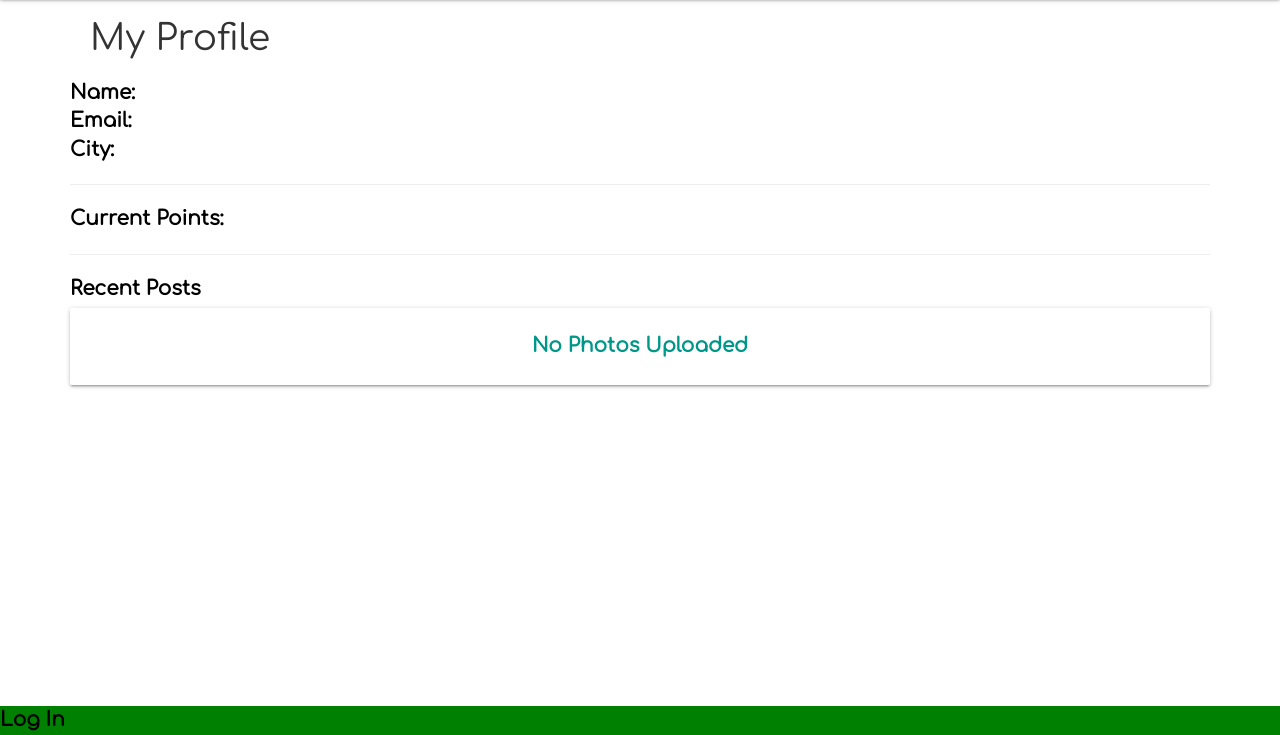
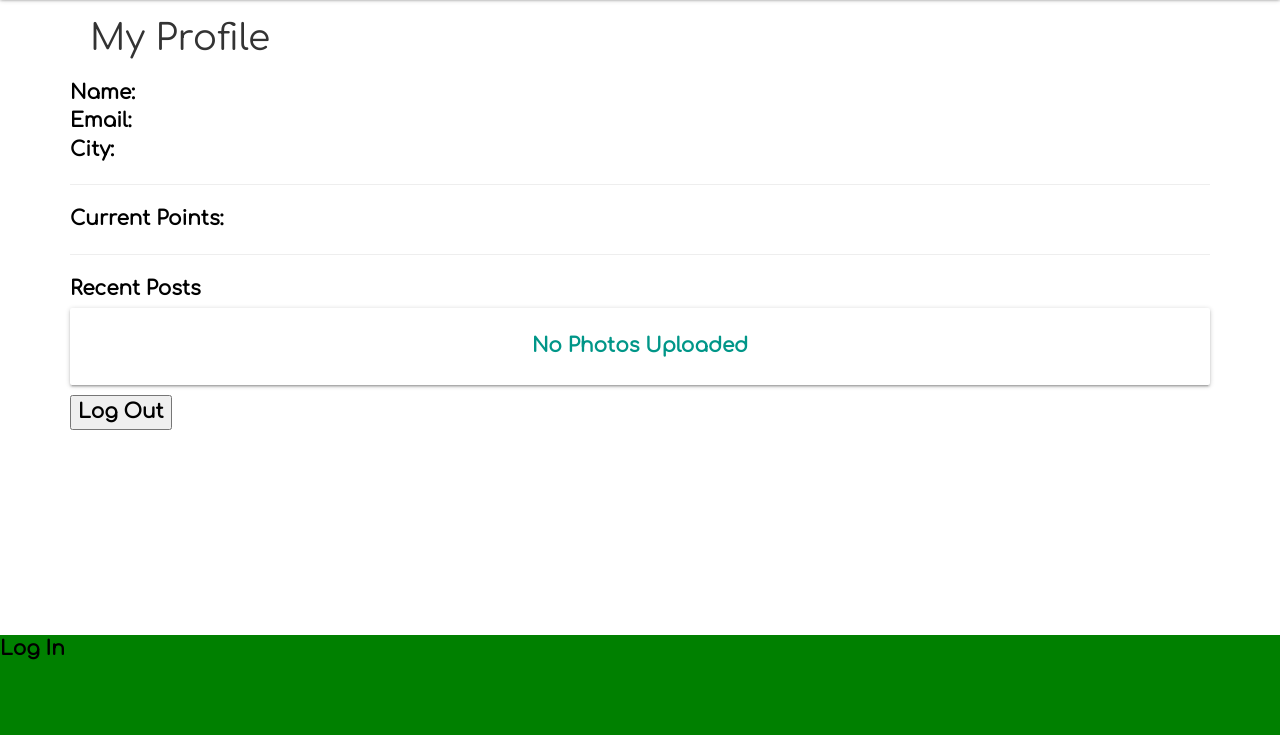
Before and after one commit to nhasley/ECO-App-Python, a Django app: page /profile/ in a window 1280 px wide. Shown: the part 65-800 px from the top of the page. Run offline with Django 3.2, Linux system fonts and the light colour scheme; some libraries are stand-ins or nearby versions.

Commit message:
styling to pictures. corrected card and image dimensions. Logout on profile screen and taken off footer. footer stick

```diff
--- a/main_app/templates/base.html
+++ b/main_app/templates/base.html
@@ -24,17 +24,16 @@
       </div>
     </nav>
   </header>
-  <main class="container">
+  <main class="container" style="padding-bottom: 120px;">
     {% block content %}
     {% endblock %}
   </main>
-  <footer class="page-footer">
+  <footer class="page-footer" style="position: fixed; left: 0; bottom: 0; height: 100px; width: 100%;">
     {% if user.is_authenticated %}
     <ul class="center">
-        <li><a href="{%url 'posts'%}" id="textb"><i class="fas fa-camera-retro" style="font-size:25px; color: white;"></i> Posts</a></li>
-        <li><a href="{% url 'posts_create' %}" id="textb"><i class="fas fa-plus-circle" style="font-size: 25px; color: white;"></i>ADD</a></li>
-        <li><a href="{%url 'profile'%}" id="textb"><i class="glyphicon glyphicon-user" style="font-size:25px; color: white;"></i> Profile</a></li>
-        <li><a href="{% url 'logout' %}" id="textb">Log Out</a></li>
+        <li><a href="{%url 'posts'%}" id="textb"><i class="fas fa-camera-retro" style="font-size:40px; color: white; display: flex; justify-content: center;"></i> Posts</a></li>
+        <li><a href="{% url 'posts_create' %}" id="textb"><i class="fas fa-plus-circle" style="font-size: 40px; color: white; display: flex; justify-content: center;"></i>Add</a></li>
+        <li><a href="{%url 'profile'%}" id="textb"><i class="glyphicon glyphicon-user" style="font-size:40px; color: white; display: flex; justify-content: center;"></i> Profile</a></li>
   {% else %}
     <a href="{% url 'login' %}" id="textb">Log In</a>
   {% endif %}
--- a/main_app/templates/posts.html
+++ b/main_app/templates/posts.html
@@ -5,12 +5,12 @@
 
 {% for post in posts %}
 <a href="{% url 'detail' post.id %}">
-  <div class="card">
+  <div class="card" style="display: flex; justify-content: center; max-height: 60vmax; max-width: 60vmax;">
     <div class="card-content">
         <img class="posts" src="{{post.photo}}" style="height: 100%; object-fit: cover; max-height: 50vmax; max-width: 50vmax;">
         <!-- <span class="card-title">{{ post.challenge }}</span> -->
       <!-- <p>Challenge: {{ post.challenge }}</p> -->
-      <p id="text">{{ post.description }}</p>
+      <p id="text" style="padding-top: 10px;">{{ post.description }}</p>
     </div>
   </div>
 </a>
--- a/main_app/templates/profile.html
+++ b/main_app/templates/profile.html
@@ -15,4 +15,7 @@
     <div id="textp" class="card-panel teal-text center-align">No Photos Uploaded</div>
 {% endfor %}
 
+<form action="{% url 'logout' %}" id="textb">
+    <button type='submit'>Log Out</button>
+</form>
 {% endblock %}
--- a/main_app/views.py
+++ b/main_app/views.py
@@ -20,14 +20,10 @@ def posts_detail(request, post_id):
     photo_file = request.FILES.get('photo-file', None)
     if photo_file:
         s3 = boto3.client('s3')
-        # need a unique "key" for S3 / needs image file extension too
         key = uuid.uuid4().hex[:6] + photo_file.name[photo_file.name.rfind('.'):]
-        # just in case something goes wrong
         try:
             s3.upload_fileobj(photo_file, BUCKET, key)
-            # build the full url string
             url = f"{S3_BASE_URL}{BUCKET}/{key}"
-            # we can assign to post_id or post (if you have a post object)
             photo = Photo(url=url, post_id=post_id)
             photo.save()
         except:
```
